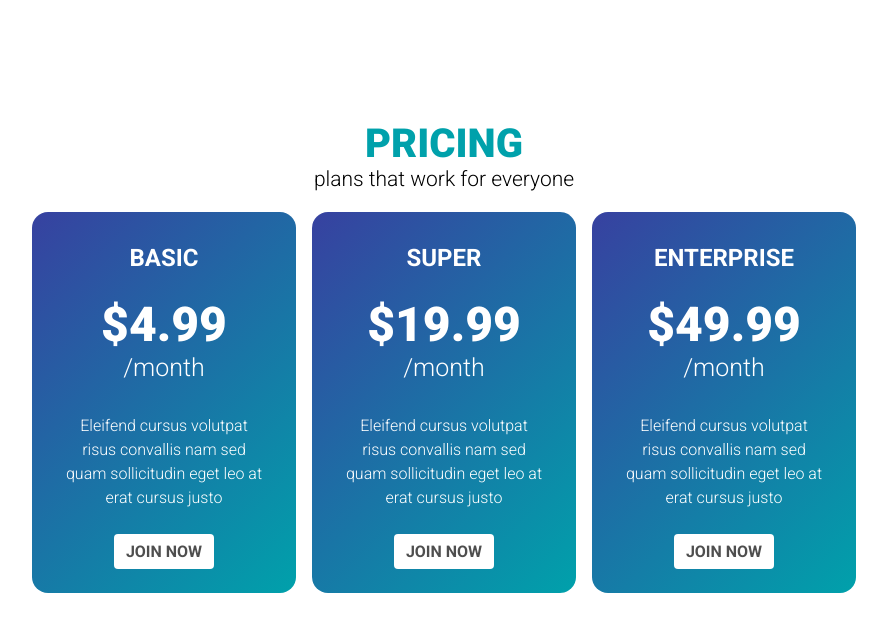
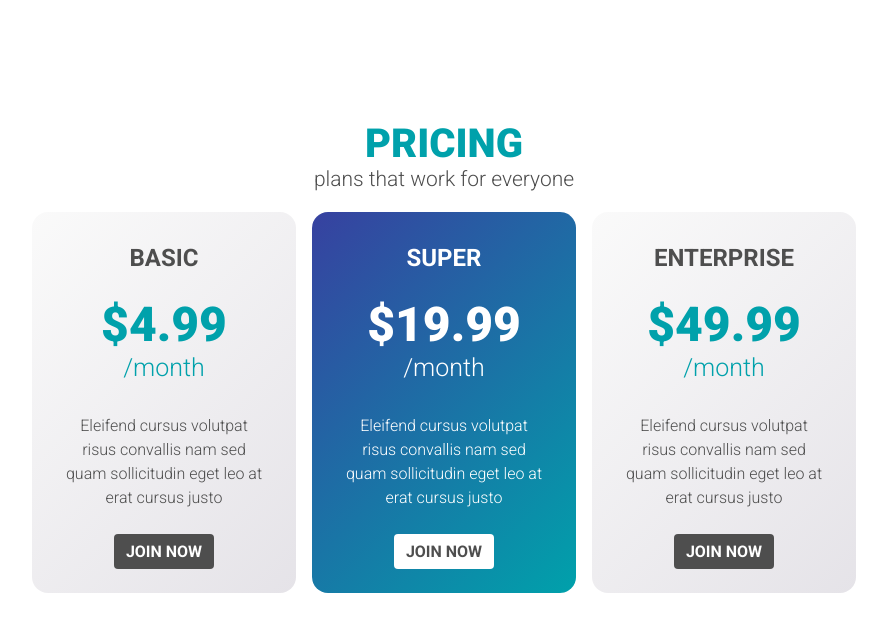
Before and after one commit to gabriel-de-azevedo/pricing-cards, a plain HTML site: page code/index.html in a window 1280 px wide. Shown: the whole page, without its empty margins (196-1083 px from the left). Drawn offline with Linux system fonts and the light colour scheme.

Commit message:
style: my changes

```diff
--- a/code/index.html
+++ b/code/index.html
@@ -1,12 +1,14 @@
 <!DOCTYPE html>
 <html lang="en">
-
   <head>
-  <meta charset="UTF-8">
-  <meta name="viewport" content="width=device-width, initial-scale=1.0">
+    <meta charset="UTF-8" />
+    <meta name="viewport" content="width=device-width, initial-scale=1.0" />
     <title>Pricing</title>
-  <link href="https://fonts.googleapis.com/css2?family=Roboto:wght@300;700;900&display=swap" rel="stylesheet">
-  <link rel="stylesheet" href="styles.css">
+    <link
+      href="https://fonts.googleapis.com/css2?family=Roboto:wght@300;700;900&display=swap"
+      rel="stylesheet"
+    />
+    <link rel="stylesheet" href="styles.css" />
   </head>
 
   <body>
@@ -14,35 +16,34 @@
     <p class="subhead">plans that work for everyone</p>
 
     <div class="plans">
-    <div class="plan">
+      <div class="plan plan--light">
         <h2 class="plan__title">basic</h2>
-      <p class="plan__price">
-        $4.99<span>/month</span>
+        <p class="plan__price">$4.99<span>/month</span></p>
+        <p class="plan__description">
+          Eleifend cursus volutpat risus convallis nam sed quam sollicitudin
+          eget leo at erat cursus justo
         </p>
-      <p class="plan__description">Eleifend cursus volutpat risus convallis nam sed quam sollicitudin eget leo at erat
-        cursus justo</p>
-      <a href="#" class="plan__button">Join Now</a>
+        <a href="#" class="button">Join Now</a>
       </div>
 
       <div class="plan">
         <h2 class="plan__title">super</h2>
-      <p class="plan__price">
-        $19.99<span>/month</span>
+        <p class="plan__price">$19.99<span>/month</span></p>
+        <p class="plan__description">
+          Eleifend cursus volutpat risus convallis nam sed quam sollicitudin
+          eget leo at erat cursus justo
         </p>
-      <p class="plan__description">Eleifend cursus volutpat risus convallis nam sed quam sollicitudin eget leo at erat
-        cursus justo</p>
-      <a href="#" class="plan__button">Join Now</a>
+        <a href="#" class="button">Join Now</a>
       </div>
-    <div class="plan">
+      <div class="plan plan--light">
         <h2 class="plan__title">Enterprise</h2>
-      <p class="plan__price">
-        $49.99<span>/month</span>
+        <p class="plan__price">$49.99<span>/month</span></p>
+        <p class="plan__description">
+          Eleifend cursus volutpat risus convallis nam sed quam sollicitudin
+          eget leo at erat cursus justo
         </p>
-      <p class="plan__description">Eleifend cursus volutpat risus convallis nam sed quam sollicitudin eget leo at erat
-        cursus justo</p>
-      <a href="#" class="plan__button">Join Now</a>
+        <a href="#" class="button">Join Now</a>
       </div>
     </div>
   </body>
-
 </html>
--- a/code/styles.css
+++ b/code/styles.css
@@ -15,6 +15,7 @@ h1 {
 .subhead {
   font-size: 1.3125rem;
   margin-top: 0;
+  color: #4e4e4e;
 }
 
 .plans {
@@ -29,6 +30,20 @@ h1 {
   padding: 2em;
   border-radius: 1em;
   margin: 0 0.5em;
+}
+
+.plan--light {
+  color: #4e4e4e;
+  background: linear-gradient(-45deg, #e5e3e8, #fafafa);
+}
+
+.plan--light .button {
+  color: white;
+  background: #4e4e4e;
+}
+
+.plan--light .plan__price {
+  color: #00a1ab;
 }
 
 .plan__title {
@@ -53,7 +68,7 @@ h1 {
   line-height: 1.5;
 }
 
-.plan__button {
+.button {
   background: white;
   color: #4e4e4e;
   text-decoration: none;
```
Lines whose indentation alone changed are shown as unchanged.
